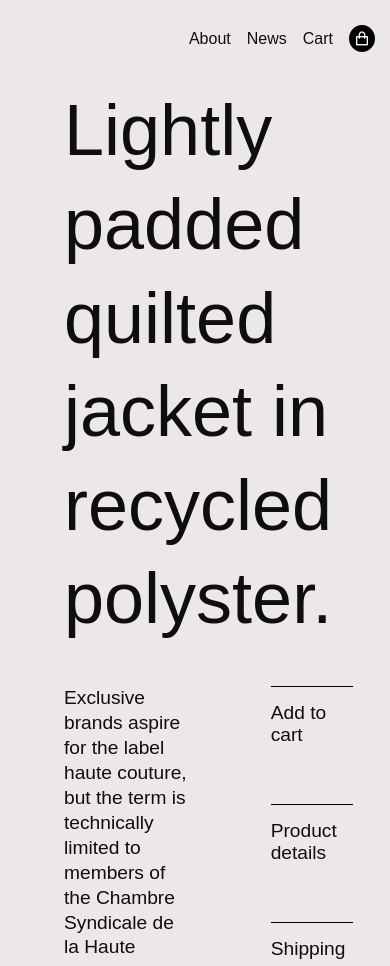
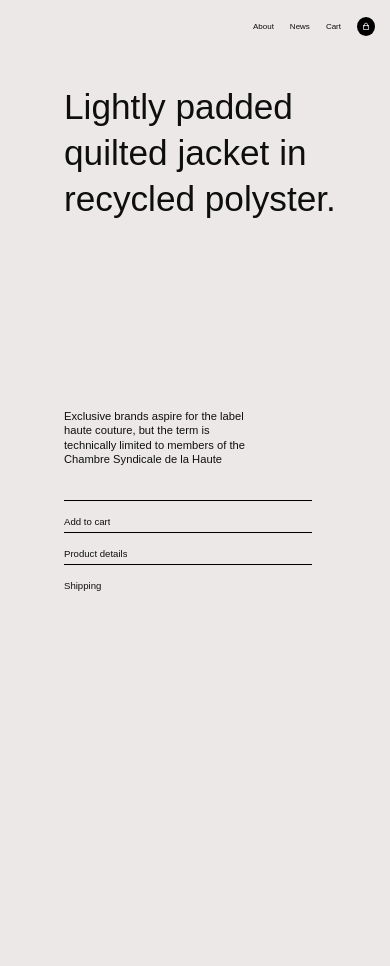
Before and after one commit to vaibhav-around/frontend-projects, a plain HTML site: page shop-jacket/index.html in a window 390 px wide. After the commit the page ends 844 px from the top, so only its background shows below. Drawn offline with nearby package versions, Linux system fonts and the light colour scheme.

Commit message:
shop-jacket done mobile version

```diff
--- a/shop-jacket/style.css
+++ b/shop-jacket/style.css
@@ -13,7 +13,8 @@ ul {
   list-style: none;
 }
 
-html, body {
+html,
+body {
   width: 100%;
   height: 100%;
   background-color: rgb(236, 232, 232);
@@ -36,7 +37,6 @@ header ul {
   padding: 30px 5px;
   text-transform: capitalize;
 }
-
 
 li > a {
   font-size: 1rem;
@@ -62,7 +62,8 @@ main {
 }
 
 main > h1 {
-    font-size: 4.5rem;
+  /* font-size: 4.5rem; */
+  font-size: 4.2vw;
   font-weight: 400;
   line-height: 1.3;
   display: flex;
@@ -70,7 +71,6 @@ main > h1 {
   justify-content: flex-start;
   padding-bottom: 40px;
 }
-
 
 main .lower-content {
   display: grid;
@@ -84,9 +84,9 @@ main .lower-content {
   justify-content: justify;
   line-height: 1.3;
   font-weight: 400;
-    font-size: 1.2rem;
+  /* font-size: 1.2rem; */
+  font-size: 1.2vw;
   width: 60%;
-
 }
 
 .right ul {
@@ -96,7 +96,6 @@ main .lower-content {
   justify-content: space-between;
   align-items: start;
   gap: 5px;
-
 }
 
 .right li {
@@ -111,7 +110,6 @@ main .lower-content {
   justify-content: space-between;
   font-size: 1.2rem;
   position: relative;
-
 }
 
 .right span {
@@ -119,7 +117,6 @@ main .lower-content {
   display: inline-block;
   overflow: hidden;
 }
-
 
 .right span::after {
   content: "";
@@ -131,32 +128,23 @@ main .lower-content {
   transition: width 0.3s ease-in-out;
 }
 
-
-
-
 .right i {
   opacity: 0%;
   position: absolute;
   right: 10px;
-    top:8px;
+  top: 8px;
   font-size: 2rem;
   font-weight: 400;
   transition: all 0.3s ease-in-out;
 }
 
-
-
-
 .right a:hover i {
   opacity: 100%;
 }
 
-
 .right a:hover span::after {
   width: 100%;
-
 }
-
 
 footer {
   margin-top: 20px;
@@ -165,3 +153,69 @@ footer {
   background-repeat: no-repeat;
   background-size: cover;
 }
+
+@media (max-width: 600px) {
+  /* header */
+  header ul {
+  padding: 15px 5px;
+
+}
+
+li > a {
+  font-size: 0.5rem;
+}
+
+  /* main */
+main {
+  grid-template-rows: 2fr 1fr;
+}
+
+main > h1 {
+  font-size: 2.2rem;
+  align-items: flex-start;
+  text-align: justify;
+  padding: 0;
+}
+
+main .lower-content {
+  grid-template-rows: 1fr 1fr;
+  grid-template-columns: 1fr;
+  align-content: space-around;
+}
+
+.lower-content p {
+  font-size: 0.7rem;
+}
+
+.right li a {
+  display: flex;
+  width: 100%;
+  border-top: 1px solid #000;
+  padding: 15px 0 0 0;
+  justify-content: space-between;
+  font-size: 0.6rem;
+  position: relative;
+}
+
+
+.right i {
+  opacity: 0%;
+  position: absolute;
+  right: 10px;
+  top: 8px;
+  font-size: 0.7rem;
+  font-weight: 400;
+  transition: all 0.3s ease-in-out;
+}
+
+.right a:hover i {
+  opacity: 100%;
+}
+
+.right a:hover span::after {
+  width: 100%;
+}
+
+
+  /* footer */
+}
```
Also changed, not shown: 1 other file. Lines whose indentation alone changed are shown as unchanged.
